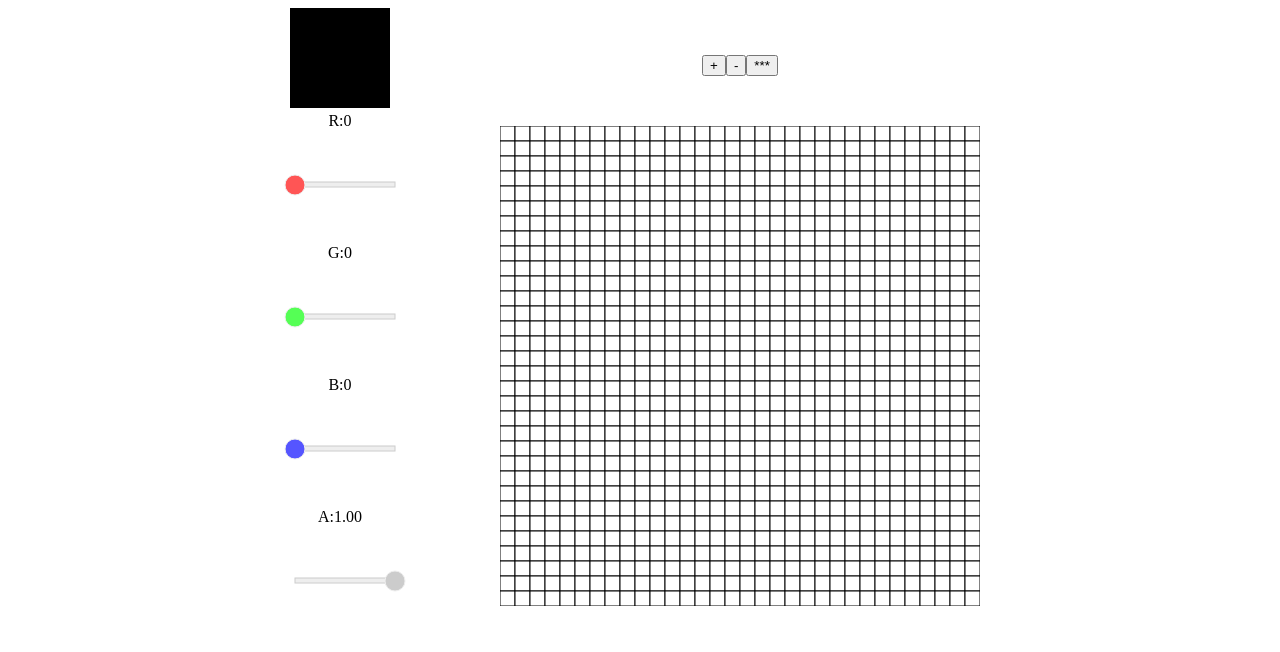
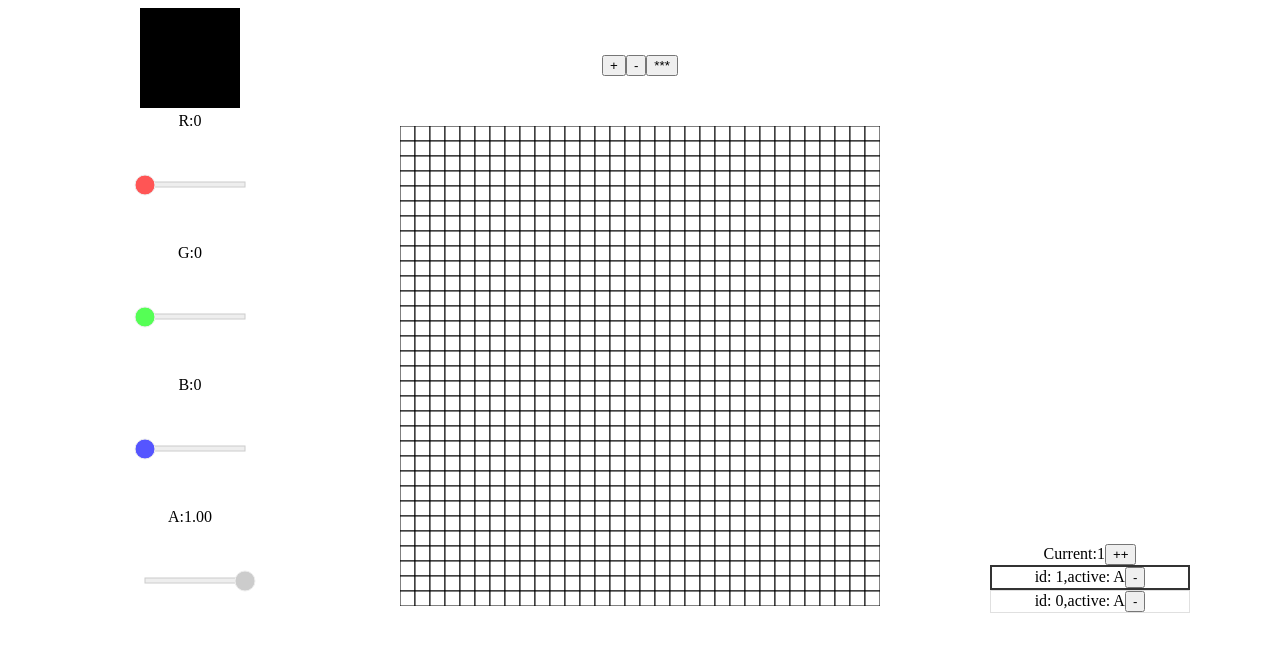
Before and after one commit to RNDcpp/dot-e-dit, a React (Create React App) app in the folder frontend/: page / in a window 1280 px wide. Shown: the top 652 px of the page. Built offline with nearby package versions, Linux system fonts and the light colour scheme.

Commit message:
レイヤ操作のパネルを追加、表示非表示切り替え機能実装

```diff
--- a/frontend/src/App.js
+++ b/frontend/src/App.js
@@ -2,7 +2,6 @@ import React, { Component } from 'react';
 //import logo from './logo.svg';
 import './App.css';
 import Slider from './components/Slider';
-
 class App extends Component {
   constructor(props) {
     super(props);
@@ -72,6 +71,7 @@ class App extends Component {
     new_state.max_layer_id=0;
     let layer = {
       id: new_state.max_layer_id,
+      active: true,
       colors: []
     };
     new_state.max_layer_id+=1;
@@ -102,9 +102,17 @@ class App extends Component {
     let colors = state.colors;
     colors.forEach((ee, ii) => {
       state.layers.forEach(e => {
-        ee.rgb[0] = e.colors[ii].rgb[0] * e.colors[ii].alpha + ee.rgb[0] * (1 - e.colors[ii].alpha);
-        ee.rgb[1] = e.colors[ii].rgb[1] * e.colors[ii].alpha + ee.rgb[1] * (1 - e.colors[ii].alpha);
-        ee.rgb[2] = e.colors[ii].rgb[2] * e.colors[ii].alpha + ee.rgb[2] * (1 - e.colors[ii].alpha);
+        if (e.active) {
+          ee.rgb[0] =
+            e.colors[ii].rgb[0] * e.colors[ii].alpha +
+            ee.rgb[0] * (1 - e.colors[ii].alpha);
+          ee.rgb[1] =
+            e.colors[ii].rgb[1] * e.colors[ii].alpha +
+            ee.rgb[1] * (1 - e.colors[ii].alpha);
+          ee.rgb[2] =
+            e.colors[ii].rgb[2] * e.colors[ii].alpha +
+            ee.rgb[2] * (1 - e.colors[ii].alpha);
+        }
       });
       ee.code = this.rgb2hex(ee.rgb);
     });
@@ -112,9 +120,17 @@ class App extends Component {
   }
   applyColorCell(ee, ii, state) {
     state.layers.forEach(e => {
-      ee.rgb[0] = e.colors[ii].rgb[0] * e.colors[ii].alpha + ee.rgb[0] * (1 - e.colors[ii].alpha);
-      ee.rgb[1] = e.colors[ii].rgb[1] * e.colors[ii].alpha + ee.rgb[1] * (1 - e.colors[ii].alpha);
-      ee.rgb[2] = e.colors[ii].rgb[2] * e.colors[ii].alpha + ee.rgb[2] * (1 - e.colors[ii].alpha);
+      if (e.active) {
+        ee.rgb[0] =
+          e.colors[ii].rgb[0] * e.colors[ii].alpha +
+          ee.rgb[0] * (1 - e.colors[ii].alpha);
+        ee.rgb[1] =
+          e.colors[ii].rgb[1] * e.colors[ii].alpha +
+          ee.rgb[1] * (1 - e.colors[ii].alpha);
+        ee.rgb[2] =
+          e.colors[ii].rgb[2] * e.colors[ii].alpha +
+          ee.rgb[2] * (1 - e.colors[ii].alpha);
+      }
     });
     ee.code = this.rgb2hex(ee.rgb);
   }
@@ -122,6 +138,7 @@ class App extends Component {
   addLayer(state) {
     let new_layer = {
       id: state.max_layer_id,
+      active: true,
       colors: []
     };
     let i, j;
@@ -138,6 +155,12 @@ class App extends Component {
     state.layers.push(new_layer);
     state.max_layer_id = state.max_layer_id + 1;
     return state;
+  }
+
+  chLayerActivation(layer_row,activation){
+    let new_state=this.state;
+    new_state.layers[layer_row].active=activation;
+    this.setState(new_state);
   }
 
   fillSingleColor(layer, rgb = [255, 255, 255], alpha = 1) {
@@ -245,6 +268,17 @@ class App extends Component {
   applyAlpha(val) {
     let new_state = this.state;
     new_state.currentAlpha = val;
+    this.setState(new_state);
+  }
+
+  handleLayerAdd(){
+    let new_state=this.addLayer(this.state);
+    this.setState(new_state);
+  }
+
+  chCurrentLayerID(id){
+    let new_state=this.state;
+    new_state.current_layer_id=id;
     this.setState(new_state);
   }
 
@@ -377,6 +411,24 @@ class App extends Component {
             </svg>
           </div>
         </div>
+        <div class="LayerPanel">
+        Current:{this.state.current_layer_id}
+          <button onClick={this.handleLayerAdd.bind(this)}>++</button>
+          {this.state.layers.map((element,i) => {
+            return (
+              <div className={(i===this.state.current_layer_id)?"currentLayer":"normalLayer"} onClick={()=>{this.chCurrentLayerID(i);}}>
+                id: {element.id},active: {(element.active)?"A":"N"}
+                { (() => {
+                  if(element.active){
+                    return <button onClick={()=>{this.chLayerActivation(i,false);this.applyColor(this.state);this.setState(this.state)}}>-</button>
+                  } else {
+                    return <button onClick={()=>{this.chLayerActivation(i,true);this.applyColor(this.state);this.setState(this.state)}}>*</button>
+                  }
+                })()}
+              </div>
+            );
+          }).reverse()}
+          </div>
       </div>
     );
   }
--- a/frontend/src/index.css
+++ b/frontend/src/index.css
@@ -4,5 +4,19 @@
 }
 .MainPanel{
   display: inline-block;
-  width: 600px;
+  width: 700px;
 }
+.LayerPanel{
+  display: inline-block;
+  width: 200px;
+}
+.currentLayer{
+  border: solid;
+  border-color: #333333;
+  border-width: 2px;
+}
+.normalLayer{
+  border: solid;
+  border-color: #e0e0e0;
+  border-width: 1px;
+}
```
